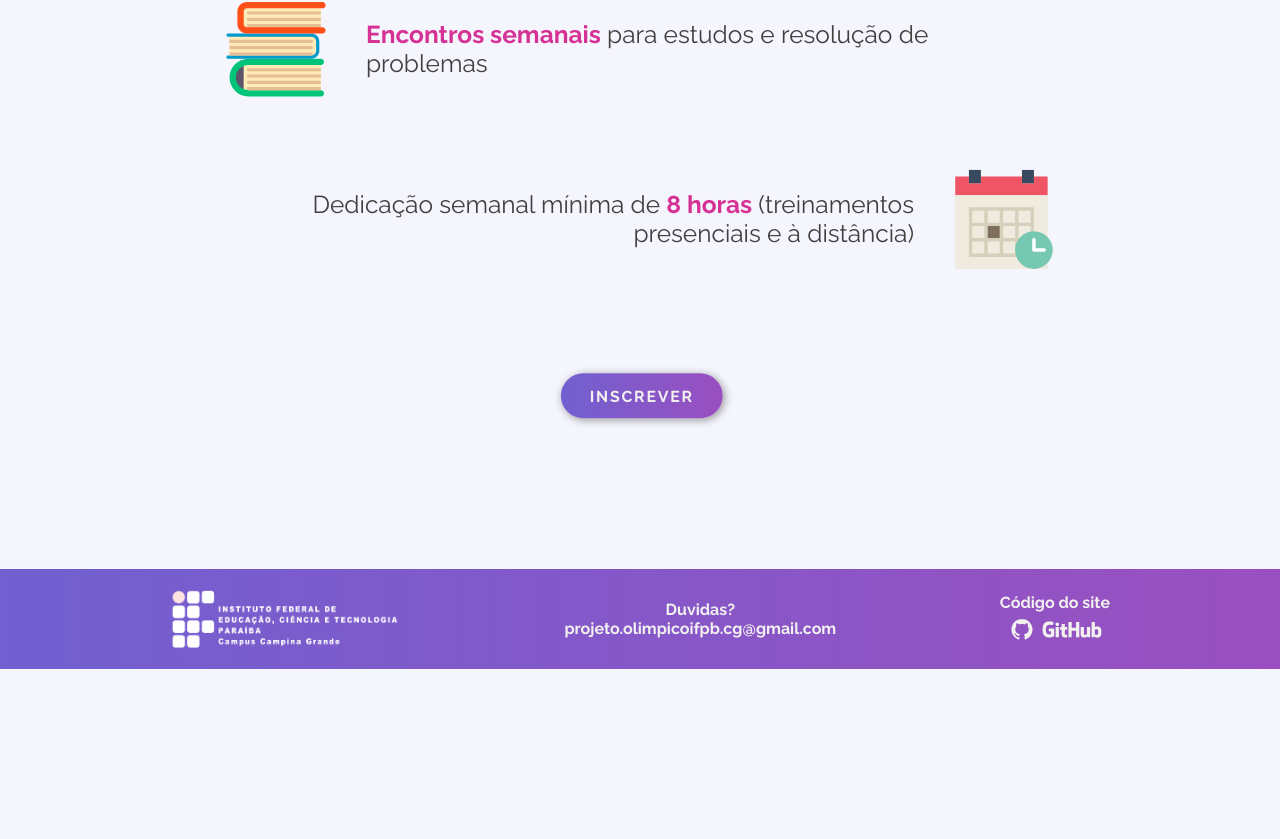
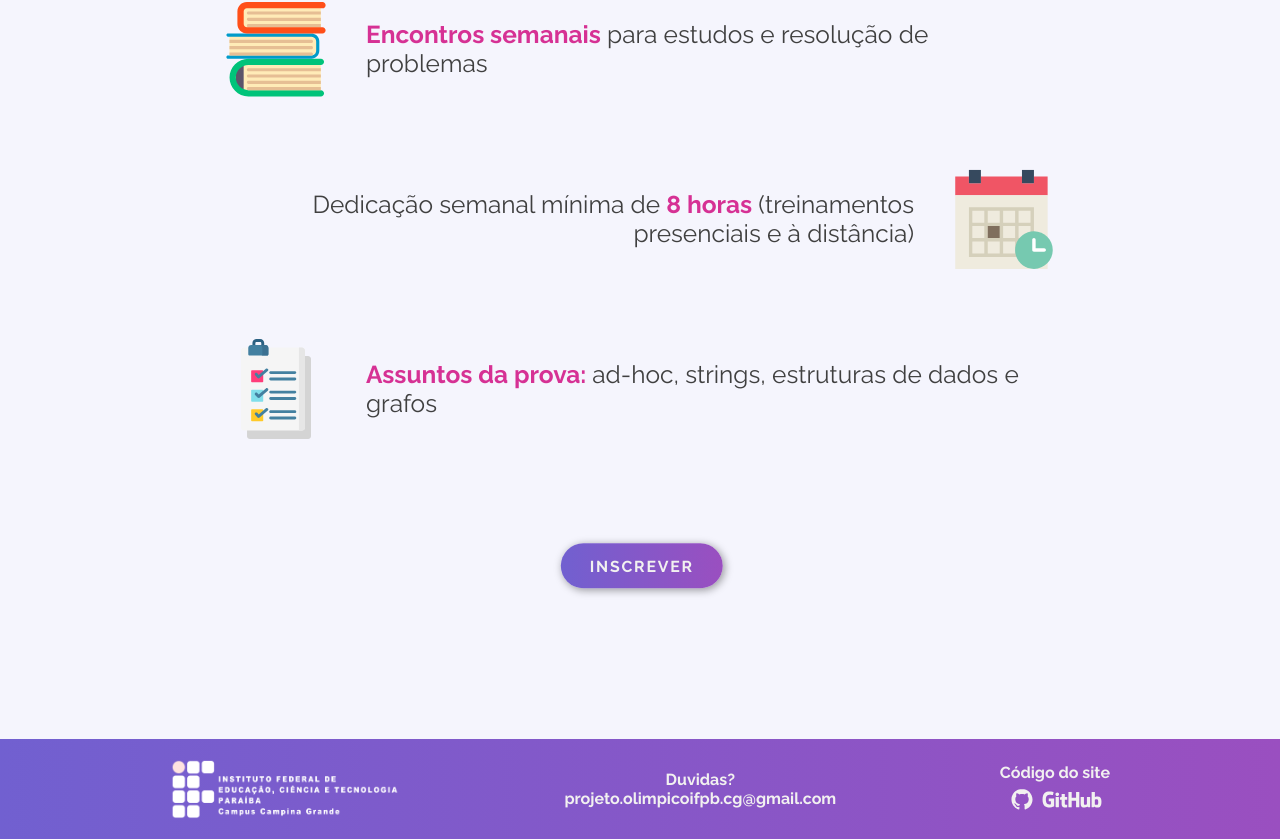
Before and after one commit to henriquepw/olympic-project, a React (Create React App) app: page /selecao in a window 1280 px wide. Shown: the part 725-1564 px from the top of the page. Before the commit the page ends 1394 px from the top, so only its background shows below. Built offline with nearby package versions, Linux system fonts and the light colour scheme; the HTML template or start-up script is replaced by a standard one.

Commit message:
chore: add a new item in the call page

```diff
--- a/src/pages/Call/index.js
+++ b/src/pages/Call/index.js
@@ -4,6 +4,7 @@ import books from '~/assets/books.svg';
 import calendar from '~/assets/calendar.svg';
 import trophy from '~/assets/trophy.svg';
 import support from '~/assets/support.png';
+import list from '~/assets/list.svg';
 
 import { Container, Item, Button } from './styles';
 
@@ -27,7 +28,7 @@ export default function Call() {
         </Item>
 
         <Item right iconSize={120}>
-          <img src={support} alt="icone de trofel" />
+          <img src={support} alt="icone de suporte" />
           <p>
             O time receberá <strong>suporte</strong> de professores do IFPB e de
             ex alunos premiados
@@ -35,7 +36,7 @@ export default function Call() {
         </Item>
 
         <Item>
-          <img src={books} alt="icone de trofel" />
+          <img src={books} alt="icone de livros" />
           <p>
             <strong>Encontros semanais</strong> para estudos e resolução de
             problemas
@@ -43,10 +44,18 @@ export default function Call() {
         </Item>
 
         <Item right>
-          <img src={calendar} alt="icone de trofel" />
+          <img src={calendar} alt="icone de calendário" />
           <p>
             Dedicação semanal mínima de <strong>8 horas</strong> (treinamentos
             presenciais e à distância)
+          </p>
+        </Item>
+
+        <Item>
+          <img src={list} alt="icone de listas" />
+          <p>
+            <strong>Assuntos da prova: </strong>ad-hoc, strings, estruturas de
+            dados e grafos
           </p>
         </Item>
 
```
Also changed, not shown: src/assets/list.svg (added).
